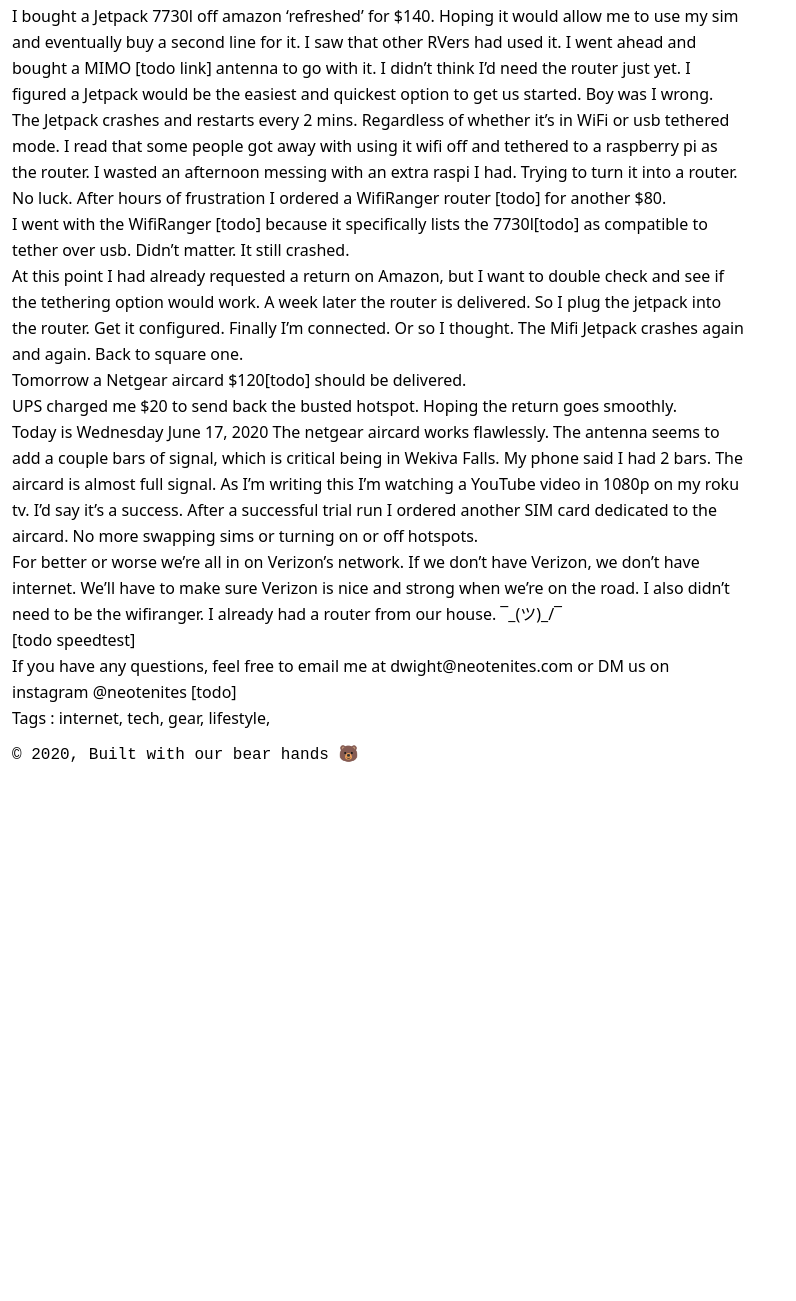
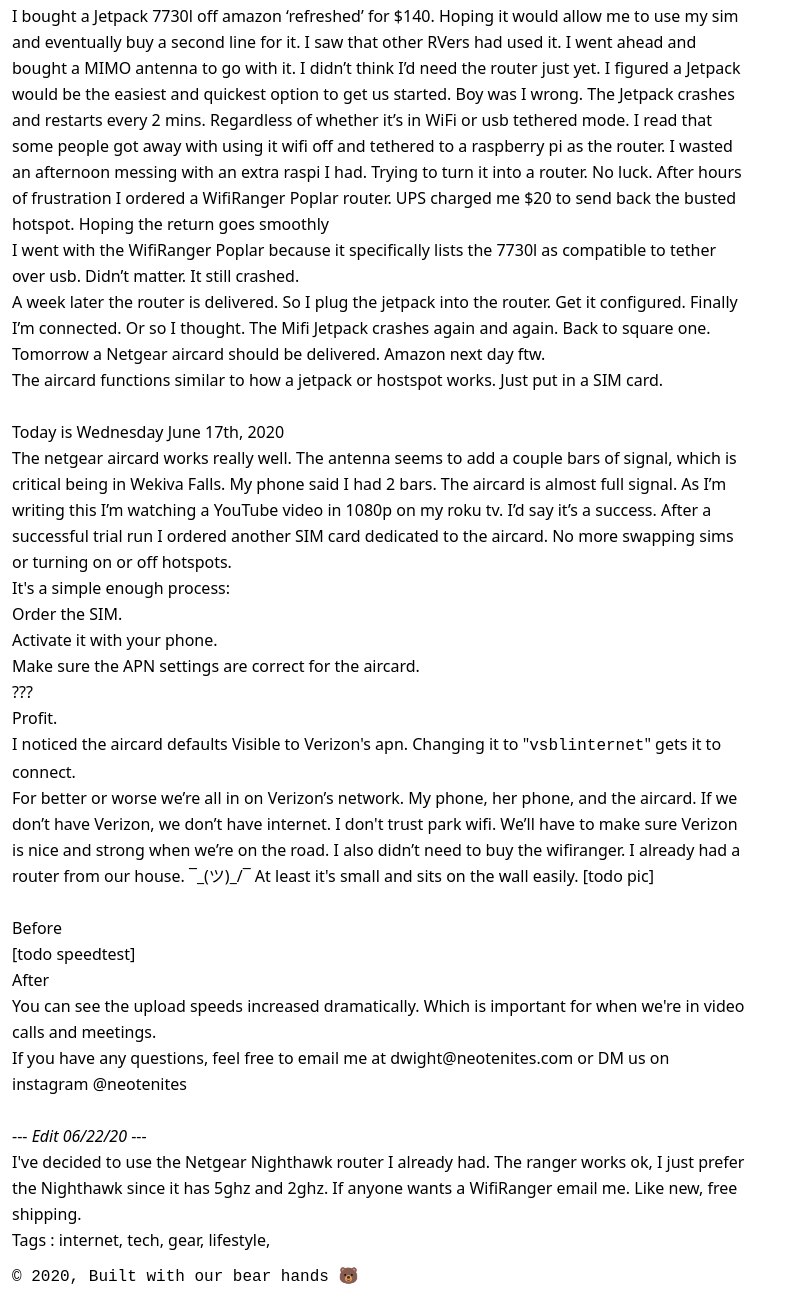
Before and after one commit to m0n01d/neotenites, a Gatsby site: page /how-not-to-do-rv-internet/ in a window 1280 px wide. Shown: the part 606-1907 px from the top of the page, without its empty margins (0-796 px from the left). Before the commit the page ends 1385 px from the top, so only its background shows below. Built offline with nearby package versions, Linux system fonts and the light colour scheme; Gatsby itself is replaced by a stand-in of ours; a small style sheet from the web is missing.

Commit message:
wip - filling in todos

```diff
--- a/src/blog/how-not-to-do-rv-internet.md
+++ b/src/blog/how-not-to-do-rv-internet.md
@@ -3,7 +3,7 @@
 title: How not to do rv internet
 ---
 
-Today is Tuesday June, 2020.
+Today is Tuesday June 16th, 2020.
 
 
 
@@ -23,31 +23,61 @@
 </br >
 
 
-I settled on switching my phone plan to [Visible] wireless because they have a supposedly ‘unlimited’ plan at the time of writing (June, 2020).
+I settled on switching my phone plan to [Visible](https://www.visible.com/) wireless because they have a supposedly ‘unlimited’ plan at the time of writing (June, 2020).
 For the last couple weeks I was just hot spotting everything from my phone. My laptop for work. My roku tv. Even my kindle. But having to connect to my phone every time I wanted to watch Netflix or YouTube was annoying.
 
 I read that some people had used a Jetpack and a wifi router. So I thought, “cool I’ll get one of those and pop my Visible sim in. No problem”.
 
-I bought a Jetpack 7730l off amazon ‘refreshed’ for $140. Hoping it would allow me to use my sim and eventually buy a second line for it. I saw that other RVers had used it. I went ahead and bought a MIMO [todo link] antenna to go with it. I didn’t think I’d need the router just yet. I figured a Jetpack would be the easiest and quickest option to get us started. Boy was I wrong.  The Jetpack crashes and restarts every 2 mins. Regardless of whether it’s in WiFi or usb tethered mode. I read that some people got away with using it  wifi off and tethered to a raspberry pi as the router. I wasted an afternoon messing with an extra raspi I had. Trying to turn it into a router. No luck. After hours of frustration I ordered a WifiRanger router [todo] for another $80.
+I bought a [Jetpack 7730l](https://www.amazon.com/gp/product/B076HSWM8S/ref=ppx_yo_dt_b_asin_title_o04_s00?ie=UTF8&psc=1) off amazon ‘refreshed’ for $140. Hoping it would allow me to use my sim and eventually buy a second line for it. I saw that other RVers had used it. I went ahead and bought a [MIMO antenna](https://www.amazon.com/gp/product/B00DN3J03O/ref=ppx_yo_dt_b_asin_title_o01_s00?ie=UTF8&psc=1) to go with it. I didn’t think I’d need the router just yet. I figured a Jetpack would be the easiest and quickest option to get us started. Boy was I wrong.  The Jetpack crashes and restarts every 2 mins. Regardless of whether it’s in WiFi or usb tethered mode. I read that some people got away with using it  wifi off and tethered to a raspberry pi as the router. I wasted an afternoon messing with an extra raspi I had. Trying to turn it into a router. No luck. After hours of frustration I ordered a [WifiRanger Poplar](https://wifiranger.com/shop/routers/indoor/poplar/) router.
+UPS charged me \$20 to send back the busted hotspot. Hoping the return goes smoothly
 
-I went with the WifiRanger [todo] because it specifically lists the 7730l[todo] as compatible to tether over usb. Didn’t matter. It still crashed.
+I went with the [WifiRanger Poplar](https://wifiranger.com/shop/routers/indoor/poplar/) because it specifically lists the 7730l as compatible to tether over usb. Didn’t matter. It still crashed.
 
-At this point I had already requested a return on Amazon, but I want to double check and see if the tethering option would work.
 A week later the router is delivered. So I plug the jetpack into the router. Get it configured. Finally I’m connected. Or so I thought. The Mifi Jetpack crashes again and again. Back to square one.
 
-Tomorrow a Netgear aircard \$120[todo] should be delivered.
+Tomorrow a [Netgear aircard](https://www.amazon.com/gp/product/B01N5ASNTE/ref=ppx_yo_dt_b_asin_title_o00_s00?ie=UTF8&psc=1) should be delivered. Amazon next day ftw.
 
-UPS charged me \$20 to send back the busted hotspot. Hoping the return goes smoothly.
+The aircard functions similar to how a jetpack or hostspot works. Just put in a SIM card.
 
-Today is Wednesday June 17, 2020
-The netgear aircard works flawlessly. The antenna seems to add a couple bars of signal, which is critical being in Wekiva Falls. My phone said I had 2 bars. The aircard is almost full signal.
+
+
+
+</br>
+
+Today is Wednesday June 17th, 2020
+
+The netgear aircard works really well. The antenna seems to add a couple bars of signal, which is critical being in Wekiva Falls. My phone said I had 2 bars. The aircard is almost full signal.
 As I’m writing this I’m watching a YouTube video in 1080p on my roku tv. I’d say it’s a success.
 After a successful trial run I ordered another SIM card dedicated to the aircard. No more swapping sims or turning on or off hotspots.
 
-For better or worse we’re all in on Verizon’s network. If we don’t have Verizon, we don’t have internet. We’ll have to make sure Verizon is nice and strong when we’re on the road. I also didn’t need to be the wifiranger. I already had a router from our house. ¯\_(ツ)\_/¯
+It's a simple enough process:
+* Order the SIM.
+* Activate it with your phone.
+* Make sure the APN settings are correct for the aircard.
+* ???
+* Profit.
+
+
+I noticed the aircard defaults Visible to Verizon's apn. Changing it to "`vsblinternet`" gets it to connect.
+
+For better or worse we’re all in on Verizon’s network. My phone, her phone, and the aircard. If we don’t have Verizon, we don’t have internet. I don't trust park wifi. We’ll have to make sure Verizon is nice and strong when we’re on the road. I also didn’t need to buy the wifiranger. I already had a router from our house. ¯\_(ツ)\_/¯ At least it's small and sits on the wall easily. [todo pic]
+
+</br>
+Before
 
 [todo speedtest]
 
-If you have any questions, feel free to email me at dwight@neotenites.com or DM us on instagram @neotenites [todo]
+After
+
+
+You can see the upload speeds increased dramatically. Which is important for when we're in video calls and meetings.
+
+If you have any questions, feel free to email me at <dwight@neotenites.com> or DM us on instagram [@neotenites](https://instagram.com/neotenites)
+
+</br>
+
+--- *Edit 06/22/20*  ---
+
+I've decided to use the [Netgear Nighthawk](https://www.amazon.com/gp/product/B00R2AZLD2/ref=ppx_yo_dt_b_search_asin_title?ie=UTF8&psc=1) router I already had. The ranger works ok, I just prefer the Nighthawk since it has 5ghz and 2ghz. If anyone wants a WifiRanger email me. Like new, free shipping.
 
 Tags : internet, tech, gear, lifestyle,
```
